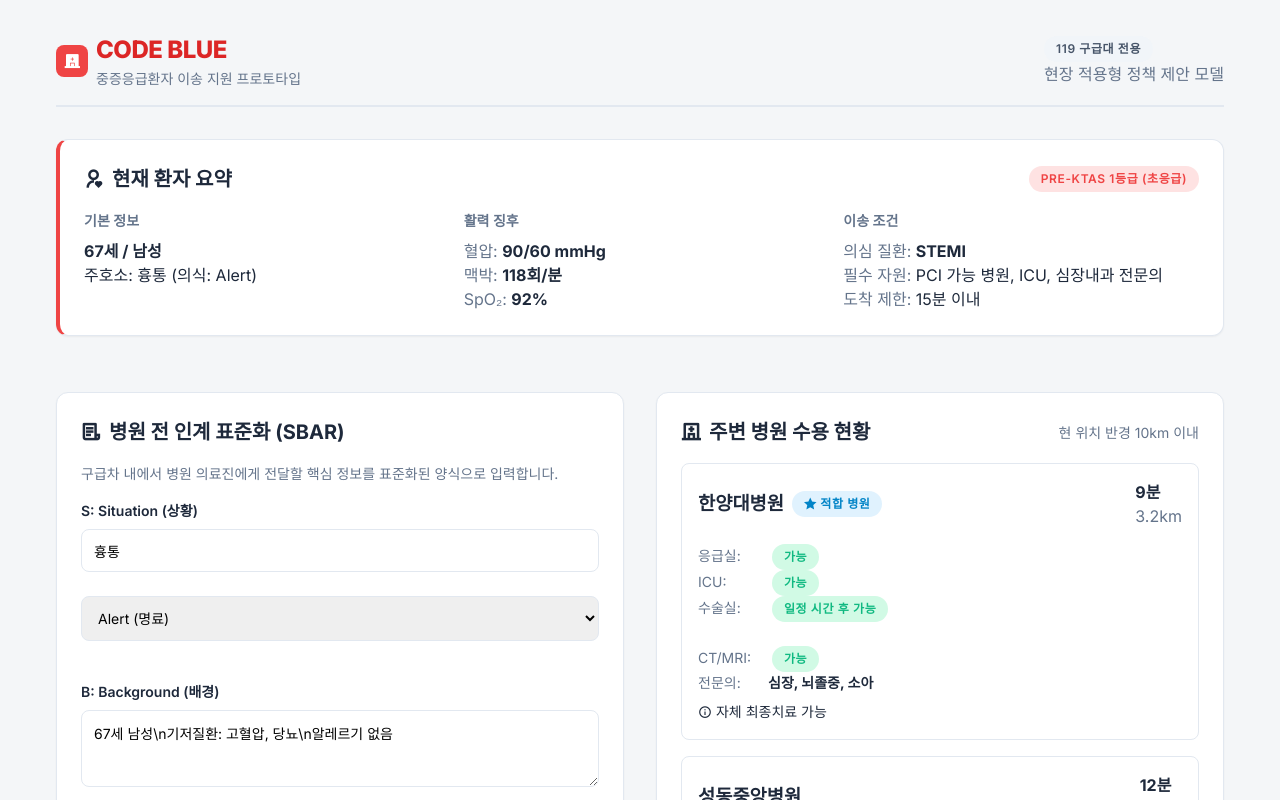
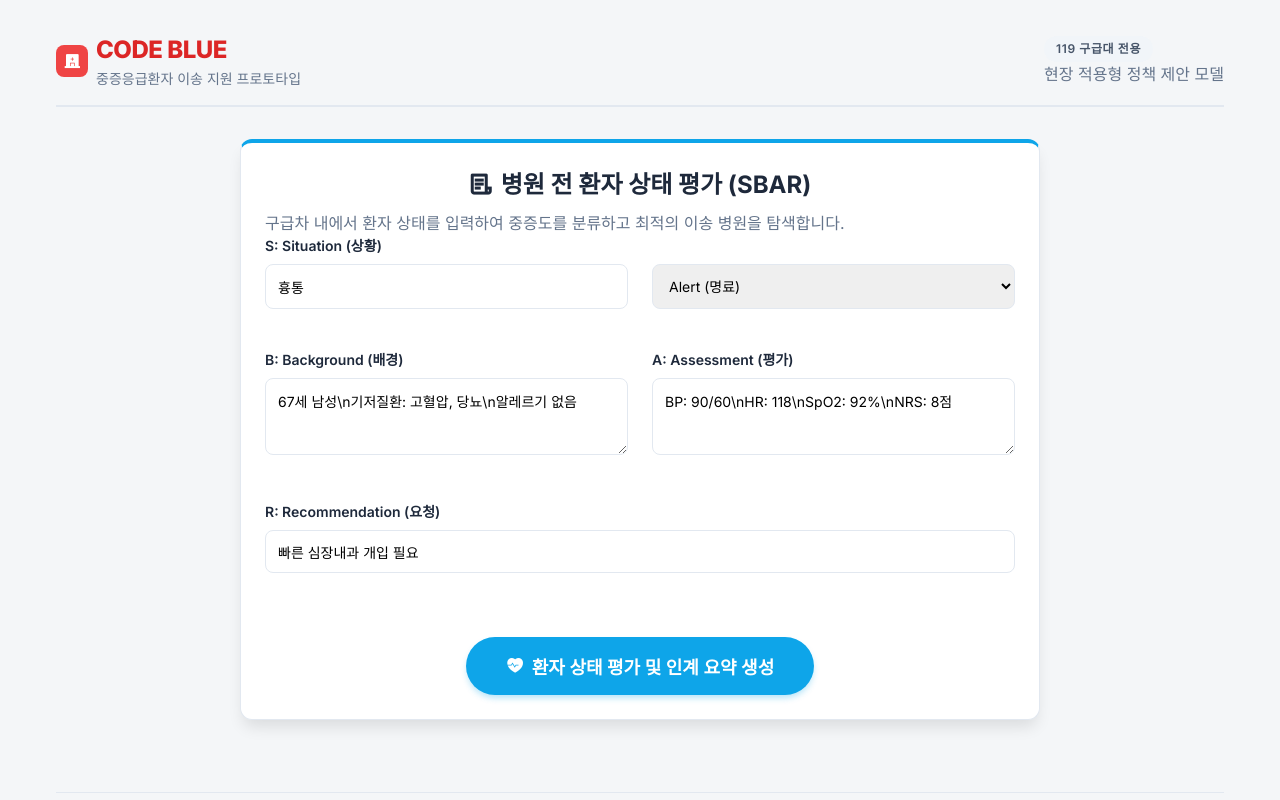
Before and after one commit to yenakr/26project, a Next.js app: page / in a window 1280 px wide. Shown: the top 800 px of the page. Built offline with nearby package versions, Linux system fonts and the light colour scheme.

Commit message:
refactor: implement interactive SBAR workflow

```diff
--- a/app/page.tsx
+++ b/app/page.tsx
@@ -1,10 +1,14 @@
-import React from 'react';
+"use client";
+
+import React, { useState } from 'react';
 import PatientSummary from '@/components/PatientSummary';
 import SBARForm from '@/components/SBARForm';
 import HospitalDashboard from '@/components/HospitalDashboard';
 import DiseaseTabs from '@/components/DiseaseTabs';
 
 export default function Home() {
+  const [isAssessed, setIsAssessed] = useState(false);
+
   return (
     <main className="container">
       <header className="header flex justify-between items-center">
@@ -24,24 +28,42 @@ export default function Home() {
       </header>
 
       <div className="grid" style={{ display: 'grid', gridTemplateColumns: '1fr', gap: '2rem' }}>
-        {/* Section 1: Patient Summary */}
-        <section>
+
+        {!isAssessed ? (
+          // 초기 화면: SBAR 폼만 노출
+          <section style={{ maxWidth: '800px', margin: '0 auto', width: '100%' }}>
+            <SBARForm onAssess={() => setIsAssessed(true)} />
+          </section>
+        ) : (
+          // 평가 완료 화면: 전체 정보 노출
+          <div className="fade-in">
+            {/* Section 1: Assessment Result (Patient Summary) */}
+            <section className="mb-6">
               <PatientSummary />
             </section>
 
-        {/* Layout for larger screens: SBAR on left, Hospitals/Diseases on right */}
+            {/* Layout for Hospitals and Diseases */}
             <div style={{ display: 'grid', gridTemplateColumns: 'repeat(auto-fit, minmax(350px, 1fr))', gap: '2rem' }}>
-          {/* Section 2: SBAR Form */}
               <section>
-            <SBARForm />
+                <HospitalDashboard />
               </section>
-
-          {/* Section 3 & 4: Hospitals and Diseases */}
-          <section style={{ display: 'flex', flexDirection: 'column', gap: '2rem' }}>
-            <HospitalDashboard />
+              <section>
                 <DiseaseTabs />
               </section>
             </div>
+
+            <div style={{ textAlign: 'center', marginTop: '2rem' }}>
+              <button
+                className="btn"
+                style={{ backgroundColor: '#e2e8f0', color: '#475569' }}
+                onClick={() => setIsAssessed(false)}
+              >
+                <i className="ri-refresh-line"></i> 초기화 및 새 환자 입력
+              </button>
+            </div>
+          </div>
+        )}
+
       </div>
 
       <footer style={{ marginTop: '3rem', textAlign: 'center', padding: '2rem 0', borderTop: '1px solid var(--border-color)' }}>
@@ -50,6 +72,16 @@ export default function Home() {
           "이송 지연 문제는 단순히 병상 수 부족만의 문제가 아니라, 병원 전 정보 전달의 불일치, 수용 가능 정보의 비표준화, 고위험 환자군별 사전 이송체계 부족이 함께 작용하는 문제이다. 따라서 <strong>병원 전 인계 표준화, 수용 정보 표준화, 고위험·저빈도 질환 이송 리스트 구축</strong>이 함께 필요하다."
         </p>
       </footer>
+
+      <style dangerouslySetInnerHTML={{__html: `
+        .fade-in {
+          animation: fadeIn 0.5s ease-in-out;
+        }
+        @keyframes fadeIn {
+          from { opacity: 0; transform: translateY(10px); }
+          to { opacity: 1; transform: translateY(0); }
+        }
+      `}} />
     </main>
   );
 }
--- a/components/PatientSummary.tsx
+++ b/components/PatientSummary.tsx
@@ -4,32 +4,37 @@ import React from 'react';
 
 export default function PatientSummary() {
   return (
-    <div className="card" style={{ borderLeft: '4px solid var(--red-primary)' }}>
-      <div className="flex justify-between items-center mb-4">
+    <div className="card" style={{ borderLeft: '4px solid var(--red-primary)', backgroundColor: '#f8fafc' }}>
+      <div className="flex justify-between items-center mb-4 pb-4 border-b" style={{ borderColor: 'var(--border-color)' }}>
         <h2 className="section-title" style={{ marginBottom: 0 }}>
-          <i className="ri-user-heart-line text-red-primary"></i> 현재 환자 요약
+          <i className="ri-pass-valid-line text-blue-dark"></i> 구급대 인계 요약 및 중증도 평가 결과
         </h2>
-        <span className="badge danger">Pre-KTAS 1등급 (초응급)</span>
+        <span className="badge danger" style={{ fontSize: '1rem', padding: '0.4rem 1rem' }}>Pre-KTAS 1등급 (초응급)</span>
       </div>
 
-      <div className="grid-3">
+      <div className="grid-3 mb-4">
         <div>
-          <p className="form-label text-gray">기본 정보</p>
-          <p className="font-bold text-lg">67세 / 남성</p>
-          <p>주호소: 흉통 (의식: Alert)</p>
+          <p className="text-sm text-gray font-bold mb-1">Situation & Background</p>
+          <p className="font-bold text-lg text-blue-dark mb-2">67세 / 남성 / 흉통 (Alert)</p>
+          <p className="text-sm">기저질환: 고혈압, 당뇨<br/>알레르기: 없음</p>
         </div>
         <div>
-          <p className="form-label text-gray">활력 징후</p>
-          <p><span className="text-gray">혈압:</span> <strong className="text-red-primary">90/60 mmHg</strong></p>
-          <p><span className="text-gray">맥박:</span> <strong>118회/분</strong></p>
-          <p><span className="text-gray">SpO₂:</span> <strong className="text-red-primary">92%</strong></p>
+          <p className="text-sm text-gray font-bold mb-1">Assessment (활력징후)</p>
+          <p className="text-sm"><span className="text-gray inline-block w-12">BP:</span> <strong className="text-red-primary">90/60 mmHg</strong></p>
+          <p className="text-sm"><span className="text-gray inline-block w-12">HR:</span> <strong>118회/분</strong></p>
+          <p className="text-sm"><span className="text-gray inline-block w-12">SpO₂:</span> <strong className="text-red-primary">92%</strong></p>
+          <p className="text-sm mt-1">NRS: 8점</p>
         </div>
-        <div>
-          <p className="form-label text-gray">이송 조건</p>
-          <p><span className="text-gray">의심 질환:</span> <strong className="text-blue-dark">STEMI</strong></p>
-          <p><span className="text-gray">필수 자원:</span> PCI 가능 병원, ICU, 심장내과 전문의</p>
-          <p><span className="text-gray">도착 제한:</span> 15분 이내</p>
+        <div style={{ backgroundColor: '#fff', padding: '1rem', borderRadius: '8px', border: '1px solid var(--red-primary)' }}>
+          <p className="text-sm text-gray font-bold mb-1">AI 도출 이송 조건</p>
+          <p className="mb-1"><span className="text-gray">의심 질환:</span> <strong className="text-red-dark">STEMI (심근경색)</strong></p>
+          <p className="mb-1"><span className="text-gray">필수 자원:</span> PCI 가능 병원, ICU</p>
+          <p><span className="text-gray">권장 시간:</span> 발생 후 골든타임 내</p>
         </div>
+      </div>
+
+      <div className="text-center mt-2">
+        <p className="text-sm text-gray"><i className="ri-information-line"></i> 위 정보를 바탕으로 주변 병원의 수용 현황을 탐색했습니다.</p>
       </div>
     </div>
   );
--- a/components/SBARForm.tsx
+++ b/components/SBARForm.tsx
@@ -1,18 +1,19 @@
 "use client";
 
-import React, { useState } from 'react';
+import React from 'react';
 
-export default function SBARForm() {
-  const [showPreview, setShowPreview] = useState(false);
+interface SBARFormProps {
+  onAssess?: () => void;
+}
 
+export default function SBARForm({ onAssess }: SBARFormProps) {
   return (
-    <div className="card">
-      <h2 className="section-title">
-        <i className="ri-file-list-3-line text-blue-primary"></i> 병원 전 인계 표준화 (SBAR)
+    <div className="card" style={{ borderTop: '4px solid var(--blue-primary)', boxShadow: '0 10px 15px -3px rgb(0 0 0 / 0.1)' }}>
+      <h2 className="section-title text-center" style={{ justifyContent: 'center', fontSize: '1.5rem', marginBottom: '0.5rem' }}>
+        <i className="ri-file-list-3-line text-blue-primary"></i> 병원 전 환자 상태 평가 (SBAR)
       </h2>
-      <p className="text-gray mb-4 text-sm">구급차 내에서 병원 의료진에게 전달할 핵심 정보를 표준화된 양식으로 입력합니다.</p>
+      <p className="text-gray mb-6 text-center">구급차 내에서 환자 상태를 입력하여 중증도를 분류하고 최적의 이송 병원을 탐색합니다.</p>
 
-      {!showPreview ? (
       <div className="sbar-inputs grid-2">
         <div className="form-group" style={{ gridColumn: '1 / -1' }}>
           <label className="form-label">S: Situation (상황)</label>
@@ -34,51 +35,24 @@ export default function SBARForm() {
 
         <div className="form-group">
           <label className="form-label">A: Assessment (평가)</label>
-            <textarea className="form-input" rows={3} placeholder="활력징후, GCS, 통증점수 등" defaultValue="BP: 90/60, HR: 118, SpO2: 92%\nNRS: 8점\nPre-KTAS: 1단계"></textarea>
+          <textarea className="form-input" rows={3} placeholder="활력징후, GCS, 통증점수 등" defaultValue="BP: 90/60\nHR: 118\nSpO2: 92%\nNRS: 8점"></textarea>
         </div>
 
         <div className="form-group" style={{ gridColumn: '1 / -1' }}>
           <label className="form-label">R: Recommendation (요청)</label>
-            <input type="text" className="form-input" placeholder="필요한 처치 및 수용 자원" defaultValue="PCI 가능 병원, 심장내과 전문의 대기 요망" />
+          <input type="text" className="form-input" placeholder="필요한 자원 및 특이사항 입력" defaultValue="빠른 심장내과 개입 필요" />
         </div>
 
-          <div style={{ gridColumn: '1 / -1', textAlign: 'center', marginTop: '1rem' }}>
-            <button className="btn btn-primary" onClick={() => setShowPreview(true)}>
-              <i className="ri-file-text-line" style={{ marginRight: '0.5rem' }}></i> 병원 인계 요약 생성
+        <div style={{ gridColumn: '1 / -1', textAlign: 'center', marginTop: '1.5rem' }}>
+          <button
+            className="btn btn-primary"
+            style={{ fontSize: '1.125rem', padding: '1rem 2.5rem', borderRadius: '50px', boxShadow: '0 4px 6px -1px rgba(14, 165, 233, 0.3)' }}
+            onClick={onAssess}
+          >
+            <i className="ri-heart-pulse-fill" style={{ marginRight: '0.5rem' }}></i> 환자 상태 평가 및 인계 요약 생성
           </button>
         </div>
       </div>
-      ) : (
-        <div className="sbar-preview" style={{ backgroundColor: '#f8fafc', padding: '1.5rem', borderRadius: '12px', border: '1px solid #cbd5e1' }}>
-          <div className="flex justify-between items-center mb-4 border-b" style={{ paddingBottom: '1rem', borderColor: '#e2e8f0' }}>
-            <h3 className="font-bold text-blue-dark"><i className="ri-send-plane-fill"></i> 구급대 SBAR 전송 카드</h3>
-            <span className="badge primary">119 전송 완료</span>
-          </div>
-
-          <div className="grid-2">
-            <div>
-              <p className="text-sm text-gray font-bold">Situation (상황)</p>
-              <p className="mb-3">67세 남성, 흉통 호소. 의식 상태: Alert</p>
-
-              <p className="text-sm text-gray font-bold">Background (배경)</p>
-              <p className="mb-3">기저질환: 고혈압, 당뇨<br/>알레르기 없음</p>
-            </div>
-            <div>
-              <p className="text-sm text-gray font-bold">Assessment (평가)</p>
-              <p className="mb-3 text-red-dark font-bold">BP: 90/60, HR: 118, SpO2: 92%<br/>NRS: 8점, Pre-KTAS: 1단계 (STEMI 의심)</p>
-
-              <p className="text-sm text-gray font-bold">Recommendation (요청)</p>
-              <p className="mb-3 font-bold">PCI 가능 병원, 심장내과 전문의 대기 요망. 예상 도착 시간 15분 이내.</p>
-            </div>
-          </div>
-
-          <div style={{ textAlign: 'center', marginTop: '1rem' }}>
-            <button className="btn" style={{ backgroundColor: '#e2e8f0', color: '#475569' }} onClick={() => setShowPreview(false)}>
-              다시 수정하기
-            </button>
-          </div>
-        </div>
-      )}
     </div>
   );
 }
```
Lines whose indentation alone changed are shown as unchanged.
